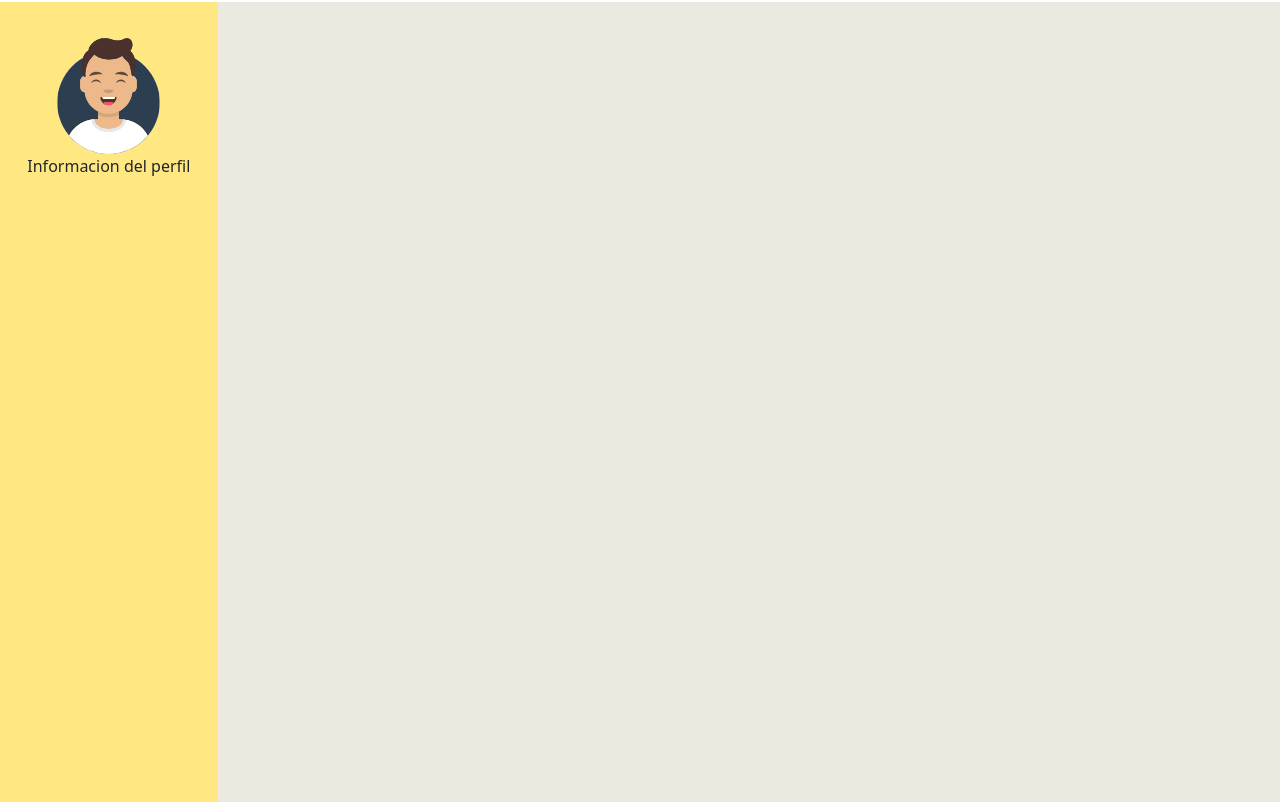
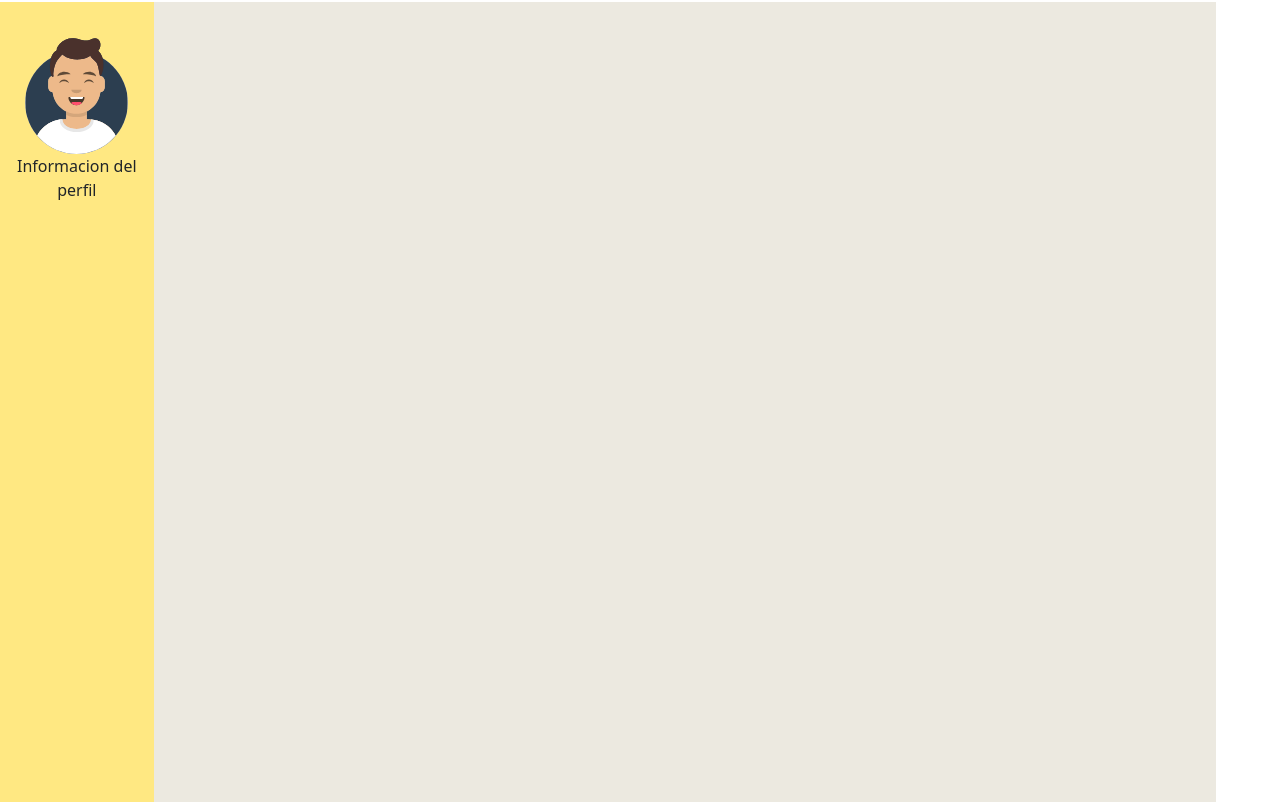
Before and after one commit to nicofinetti/QATAR2022, a Django app: page / in a window 1280 px wide. Shown: the part 48-850 px from the top of the page. Run offline with Django 4.2, Linux system fonts and the light colour scheme.

Commit message:
Update styles.css

```diff
--- a/AppInicio/static/AppInicio/css/styles.css
+++ b/AppInicio/static/AppInicio/css/styles.css
@@ -42,7 +42,7 @@ body {
     padding-top: 2rem;
     background: rgb(255, 232, 130);
     height: 100vh;
-    width: 17%;
+    width: 12%;
     text-align: center;
  }
 
```
